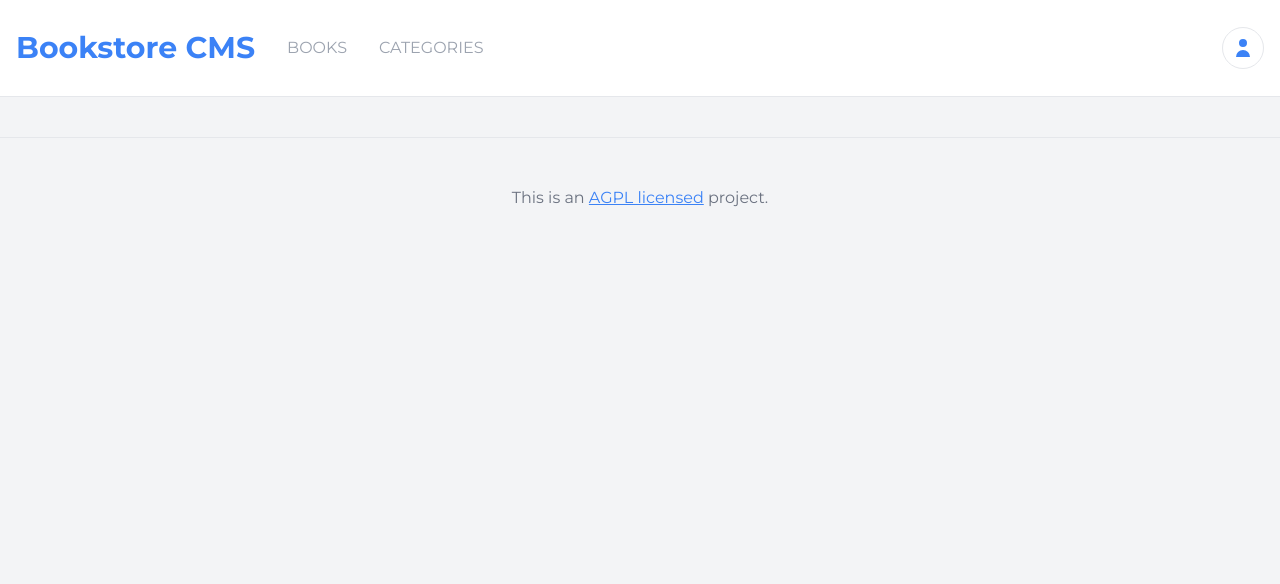
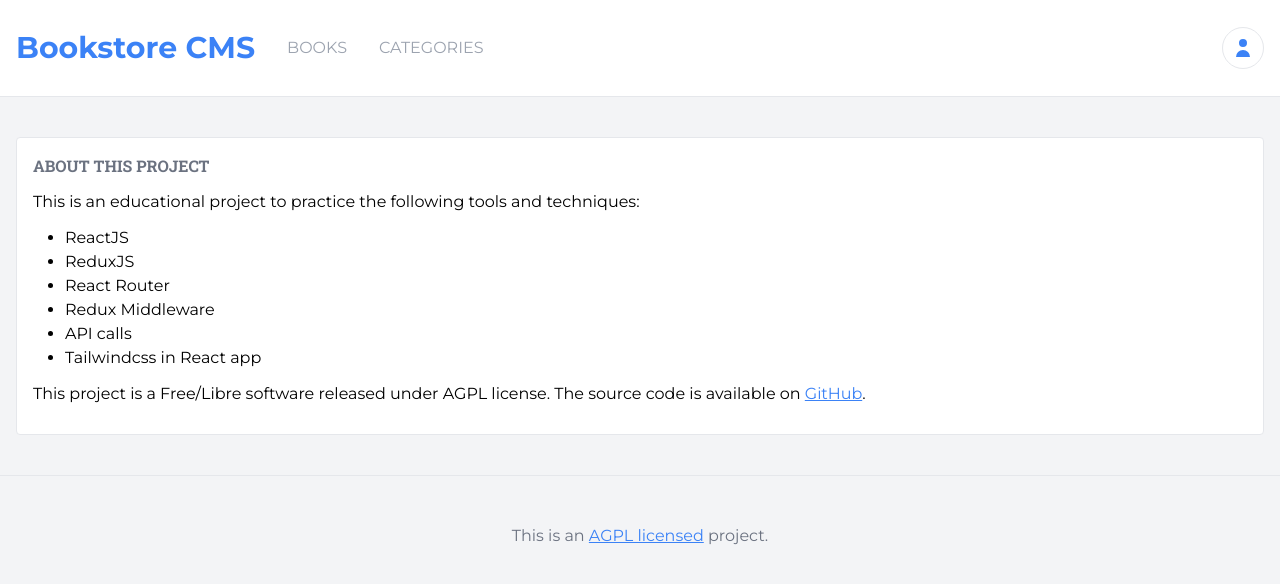
Before and after one commit to ahangarha/MV-Bookstore, a React (Create React App) app: page /about in a window 1280 px wide. Shown: the top 584 px of the page. Built offline with nearby package versions, Linux system fonts and the light colour scheme.

Commit message:
add about page

```diff
--- a/src/App.js
+++ b/src/App.js
@@ -2,6 +2,7 @@ import React from 'react';
 import { BrowserRouter, Route, Routes } from 'react-router-dom';
 import Footer from './components/Footer';
 import Header from './components/Header';
+import AboutPage from './pages/AboutPage';
 import BooksPage from './pages/BooksPage';
 import CategoriesPage from './pages/CategoriesPage';
 
@@ -13,6 +14,7 @@ export default function App() {
         <Routes>
           <Route path="/" element={<BooksPage />} />
           <Route path="/categories" element={<CategoriesPage />} />
+          <Route path="/about" element={<AboutPage />} />
         </Routes>
       </main>
       <Footer />
--- /dev/null
+++ b/src/pages/AboutPage.js
@@ -0,0 +1,31 @@
+import React from 'react';
+
+export default function AboutPage() {
+  return (
+    <section className="bg-white border rounded p-4">
+      <h2 className="text-gray-500 font-serif font-bold uppercase">
+        About this project
+      </h2>
+      <p className="my-3">
+        This is an educational project to practice the following tools and
+        techniques:
+      </p>
+      <ul className="list-disc pl-8">
+        <li>ReactJS</li>
+        <li>ReduxJS</li>
+        <li>React Router</li>
+        <li>Redux Middleware</li>
+        <li>API calls</li>
+        <li>Tailwindcss in React app</li>
+      </ul>
+      <p className="my-3">
+        This project is a Free/Libre software released under AGPL license. The
+        source code is available on&nbsp;
+        <a href="https://github.com/ahangarha/MV-Bookstore" className="text-blue-500 underline">
+          GitHub
+        </a>
+        .
+      </p>
+    </section>
+  );
+}
```
